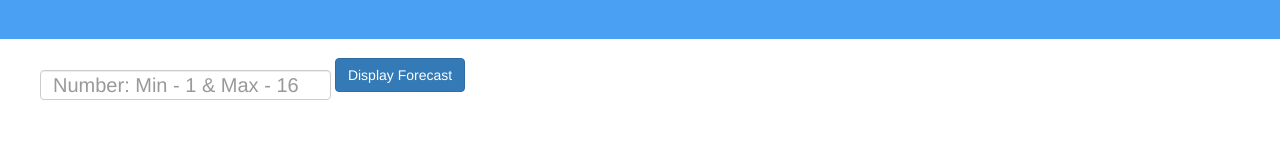
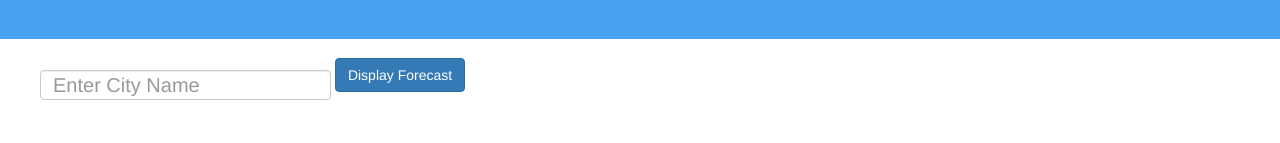
Before and after one commit to swethasiva/weatherapp-spider-4, a plain HTML site: page forecast.html in a window 1280 px wide. Shown: the part 203-346 px from the top of the page. Drawn offline with nearby package versions, Linux system fonts and the light colour scheme.

Commit message:
Update forecast.html
changed place holder of input field

```diff
--- a/forecast.html
+++ b/forecast.html
@@ -51,7 +51,7 @@
 
         <div class="row form-group form-inline" id="cityDiv">
 
-            <input type="text" name="city" id="autocomplete" class="form-control" placeholder="Number: Min - 1 & Max - 16" >
+            <input type="text" name="city" id="autocomplete" class="form-control" placeholder="Enter City Name" >
             <button id="submitForecast" class="btn btn-primary">Display Forecast</button>
         </div>
 
```
